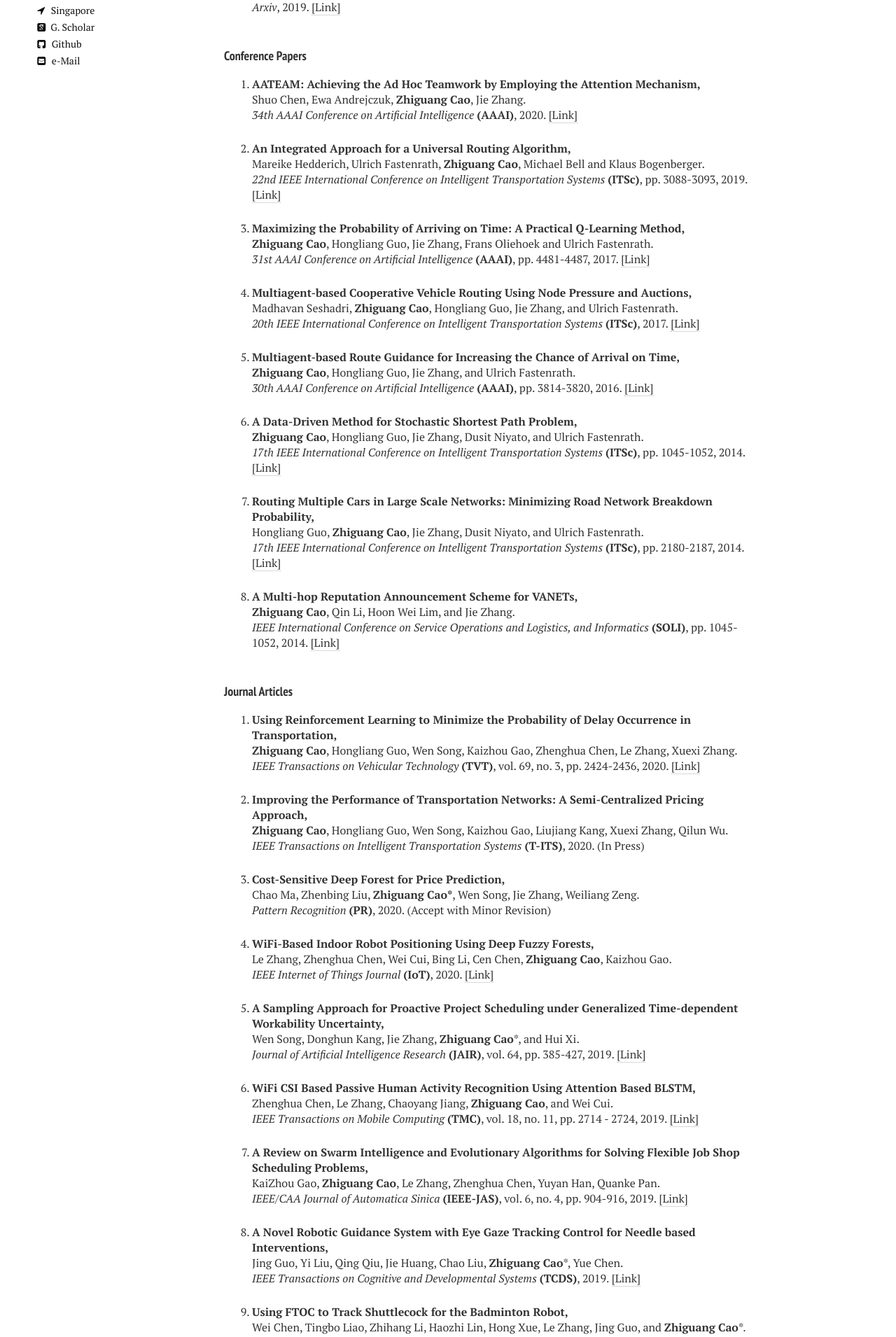
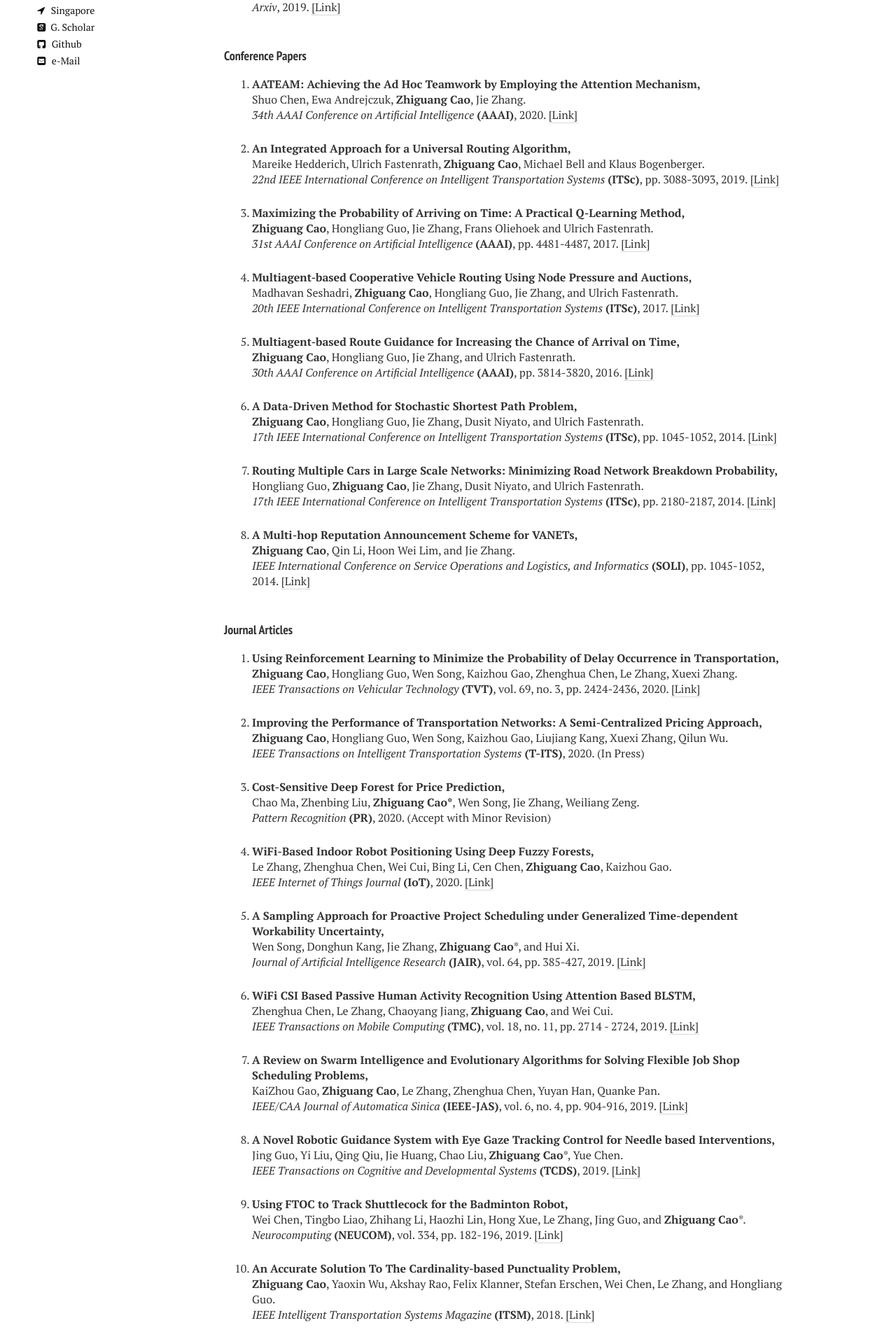
Before and after one commit to zhiguangcaosg/zhiguangcaosg.github.io, a Jekyll site: the page built from publications.md, in a window 1280 px wide. Shown: the part 470-2380 px from the top of the page at 70% size. Built offline with Jekyll 4.4.1, drawn with Linux system fonts in a browser that asks for light colours; nearby versions of some CDN libraries.

Commit message:
Update publications.html

```diff
--- a/_layouts/publications.html
+++ b/_layouts/publications.html
@@ -77,7 +77,7 @@ div.bibtex pre { font-size: 75%; overflow: auto;  width: 100%; padding: 0em 0em;
   </div>
   <article>
     <h1>{{ page.title }}</h1>
-    <div class="article-wrap" style="width:750px">
+    <div class="article-wrap" style="width:800px;padding-right:100px">
       {{ content }}
 
 
```
